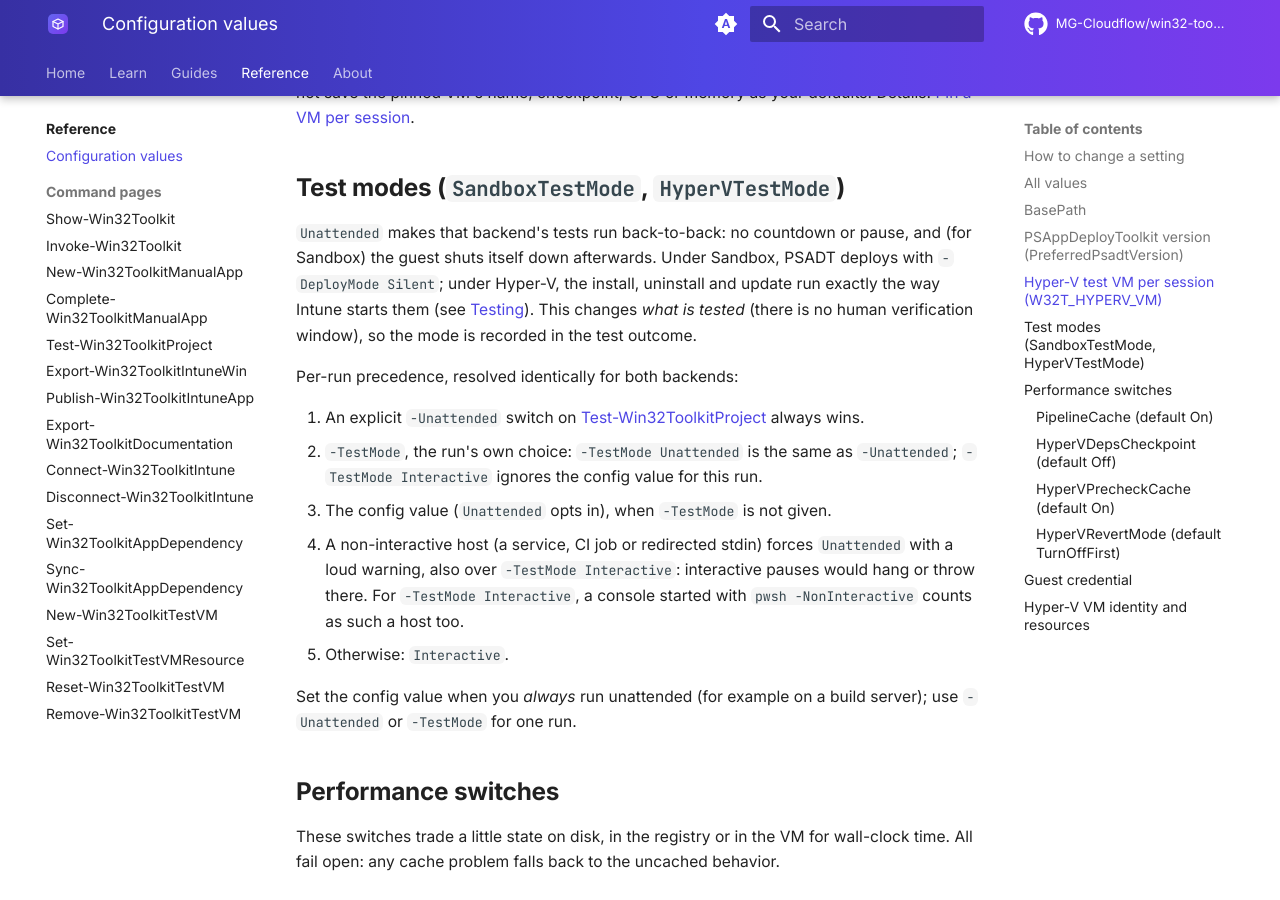
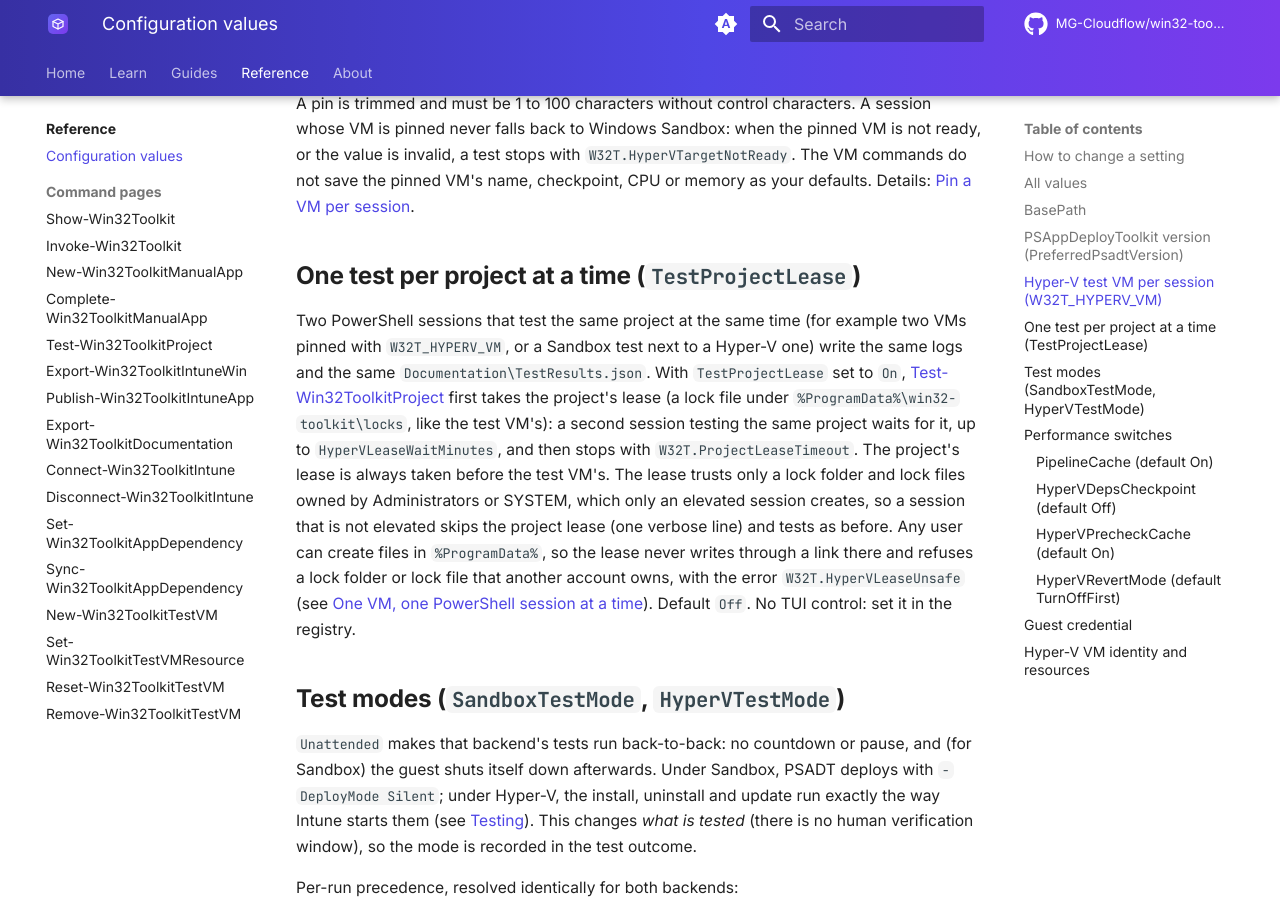
Before and after one commit to MG-Cloudflow/win32-toolkit, an MkDocs documentation site: the page built from docs/configuration.md, in a window 1280 px wide and 900 px high, scrolled down 4309 px. Built offline with MkDocs 1.6.1 and Material for MkDocs 9.7.7, drawn with Linux system fonts in a browser that asks for light colours; comment, search, counter and statistics services are not loaded; some of the changed text lies outside the part shown.

Commit message:
feat(test): optionally let one test at a time use a project (TestProjectLease)
Hyper-V speed-up PR 3 (D10 optional, A-12, V-6, V-18). Two PowerShell sessions that
test the same project at once (two pinned lanes, or a Sandbox test next to a Hyper-V
one) write the same Sandbox\Logs and the same TestResults.json.

- TestProjectLease (HKCU, default Off; On, trimmed, any case): the outer
  Test-Win32ToolkitProject call takes the project's machine-wide lease
  (Enter-Win32ToolkitHyperVLease -ProjectPath, project-<SHA256>.lock) right after the
  project is validated, before the backend is resolved, so always before a VM lease
  (lock order project -> VM), and releases it in a new finally after the outer catch.
  A busy project waits up to HyperVLeaseWaitMinutes, then W32T.ProjectLeaseTimeout
  propagates (C-2). The legs of an Update 'Both' run are inside the outer call and
  take nothing.
- Elevated sessions only (V-6): the lease trusts only a lock folder and lock files
  owned by Administrators or SYSTEM, which only an elevated session creates (any user
  may write in %ProgramData%), so a non-elevated session skips the lease with one
  verbose line saying so instead of waiting an hour on access denied. DR-2 (an
  explicit ACL on the lock folder) stays the maintainer's call.
- Off (the default) reads the setting and nothing else: no lease, no elevation check,
  no release call.
- Tests: TestDispatch [20] (On + elevated: the lease before the backend and the run,
  released after, also when the run throws; On + not elevated: no lease, one verbose
  line, the test runs; Off and an inner leg: no call; W32T.ProjectLeaseTimeout
  propagates; the output equals Off's); C-9 inert lease doubles in UpdateTest and
  UpdateBaselineProject.
- Docs: configuration.md TestProjectLease row and section (a non-elevated session skips
  it; a lock folder or lock file another account owns is refused with
  W32T.HyperVLeaseUnsafe), hyperv-vm.md table row.
  The command's help is left to the TUI chain (G3 owns it), so docs/reference is
  unchanged.

Co-Authored-By: Claude Opus 5.5 <noreply@anthropic.com>

````diff
--- a/docs/configuration.md
+++ b/docs/configuration.md
@@ -46,6 +46,7 @@ Do **not** hand-edit `HyperVGuestUser` / `HyperVGuestSecret`. See [Guest credent
 | `HyperVPrecheckProbe` | *(not set)* | written by the toolkit | The stored pre-check answer. Never edit it; the VM commands delete it. |
 | `HyperVCheckpointAttestation` | *(not set)* | written by the toolkit | The stored sign-in and Defender state of the test VM's checkpoint ([Testing](testing.md)). Never edit it; the VM commands delete it. |
 | `HyperVRevertMode` | `TurnOffFirst` | `TurnOffFirst`, `Legacy` | How the test VM's checkpoint is restored: turn the VM off first, or the plain restore (see below). |
+| `TestProjectLease` | `Off` | `On`, `Off` | `On`: one test of a project at a time across PowerShell sessions, on either backend (elevated sessions only; see below). |
 | `HyperVLeaseWaitMinutes` | `60` | integer 1-240 | How long a Hyper-V test or VM command waits while another PowerShell session uses the test VM, before it stops with `W32T.HyperVLeaseTimeout` ([One VM, one PowerShell session at a time](hyperv-vm.md#make-hyper-v-tests-faster)). Any other value counts as `60`. No TUI control: set it in the registry. |
 
 ## BasePath
@@ -89,6 +90,10 @@ $env:W32T_HYPERV_VM = 'win32tk-lane2'
 ```
 
 A pin is trimmed and must be 1 to 100 characters without control characters. A session whose VM is pinned never falls back to Windows Sandbox: when the pinned VM is not ready, or the value is invalid, a test stops with `W32T.HyperVTargetNotReady`. The VM commands do not save the pinned VM's name, checkpoint, CPU or memory as your defaults. Details: [Pin a VM per session](hyperv-vm.md#make-hyper-v-tests-faster).
+
+## One test per project at a time (`TestProjectLease`)
+
+Two PowerShell sessions that test the same project at the same time (for example two VMs pinned with `W32T_HYPERV_VM`, or a Sandbox test next to a Hyper-V one) write the same logs and the same `Documentation\TestResults.json`. With `TestProjectLease` set to `On`, [Test-Win32ToolkitProject](reference/Test-Win32ToolkitProject.md) first takes the project's lease (a lock file under `%ProgramData%\win32-toolkit\locks`, like the test VM's): a second session testing the same project waits for it, up to `HyperVLeaseWaitMinutes`, and then stops with `W32T.ProjectLeaseTimeout`. The project's lease is always taken before the test VM's. The lease trusts only a lock folder and lock files owned by Administrators or SYSTEM, which only an elevated session creates, so a session that is not elevated skips the project lease (one verbose line) and tests as before. Any user can create files in `%ProgramData%`, so the lease never writes through a link there and refuses a lock folder or lock file that another account owns, with the error `W32T.HyperVLeaseUnsafe` (see [One VM, one PowerShell session at a time](hyperv-vm.md#make-hyper-v-tests-faster)). Default `Off`. No TUI control: set it in the registry.
 
 ## Test modes (`SandboxTestMode`, `HyperVTestMode`)
 
````
Also changed, not shown: docs/hyperv-vm.md (+1 -0 lines), 4 other files.
